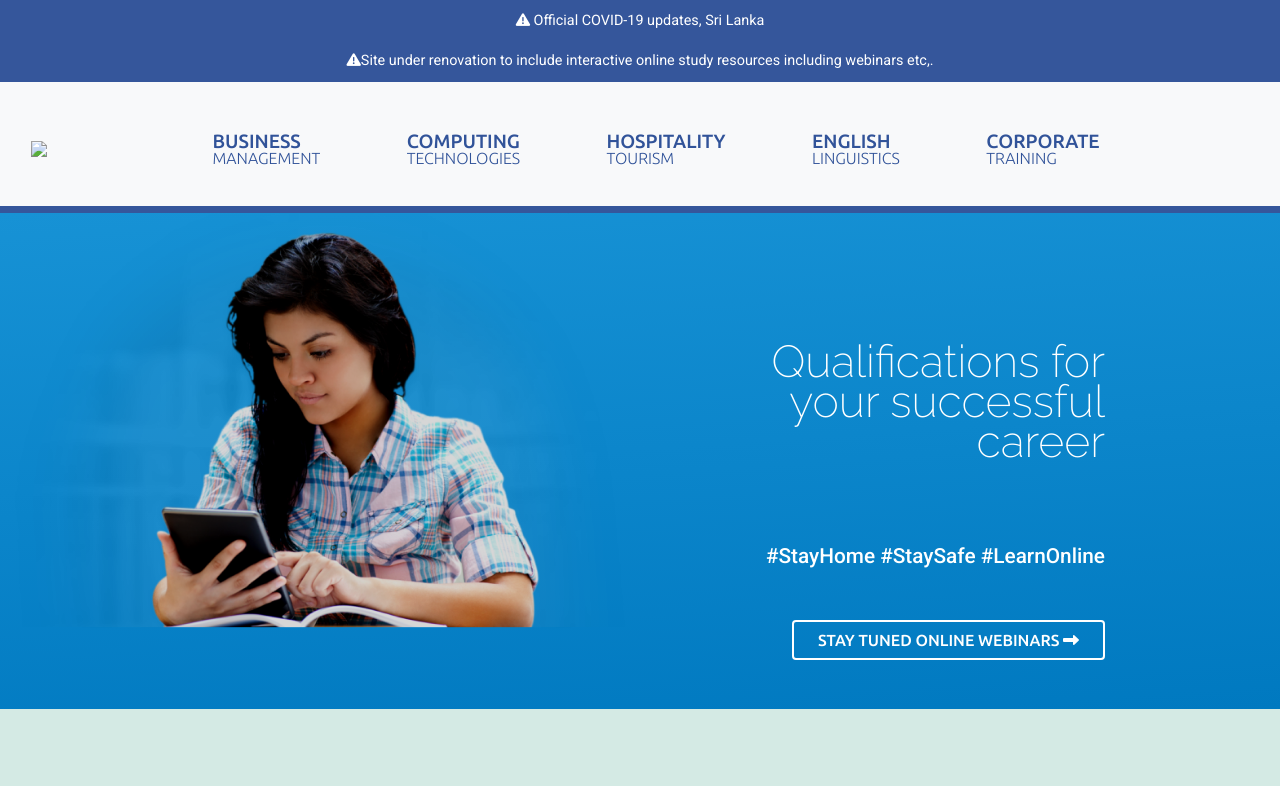
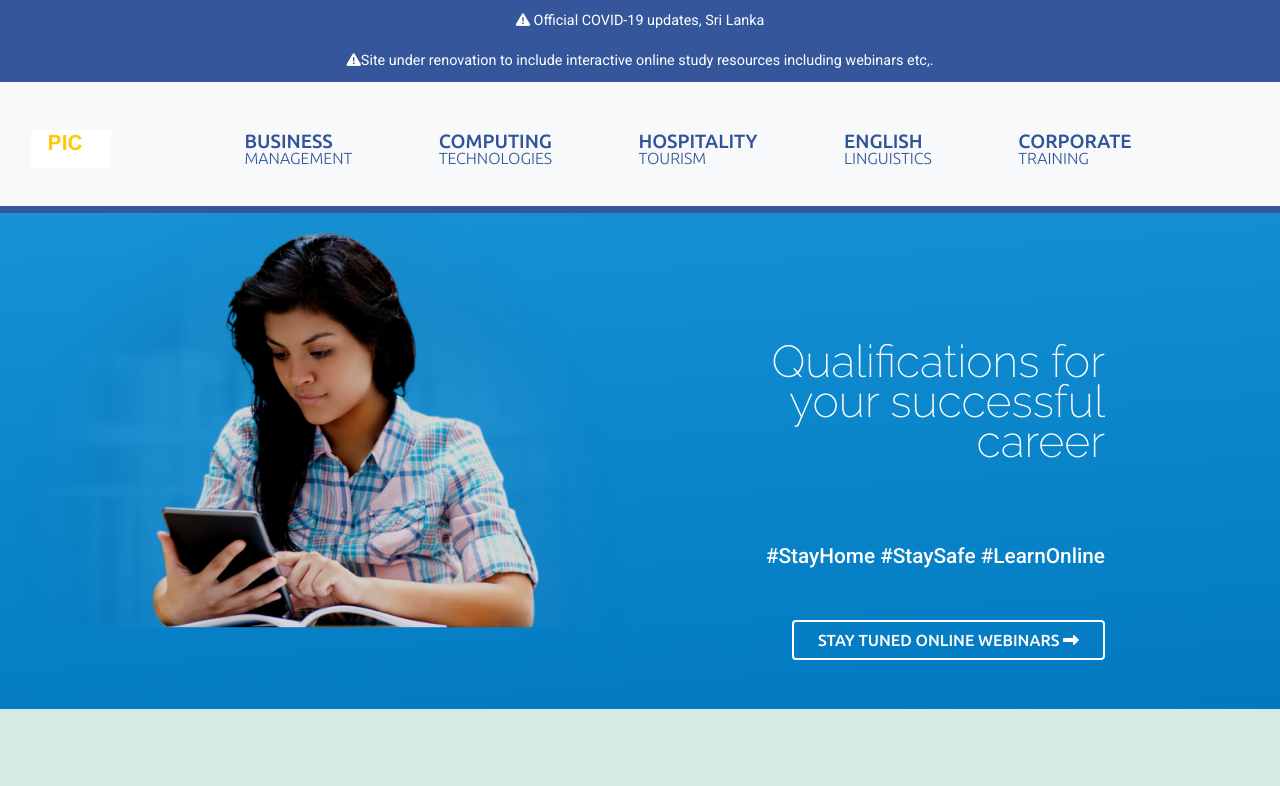
Before and after one commit to ikzath/pathway-college, a plain HTML site: page index.html in a window 1280 px wide. Shown: the top 786 px of the page. Drawn offline with Linux system fonts and the light colour scheme.

Commit message:
Update index.html

```diff
--- a/index.html
+++ b/index.html
@@ -57,7 +57,8 @@
           <div class="col-md-12">
             <nav class="navbar navbar-expand-lg navbar-light bg-light">
               <a class="navbar-brand" href="home.html">
-                <img src="assets" class="img-fluid img-logo">
+              <img src="assets/img/logo/logo2.png" class="img-fluid img-logo">
+
               </a>
               <button class="navbar-toggler" type="button" data-toggle="collapse" data-target="#navbarNav" aria-controls="navbarNav" aria-expanded="false" aria-label="Toggle navigation">
                 <span class="navbar-toggler-icon"></span>
```
